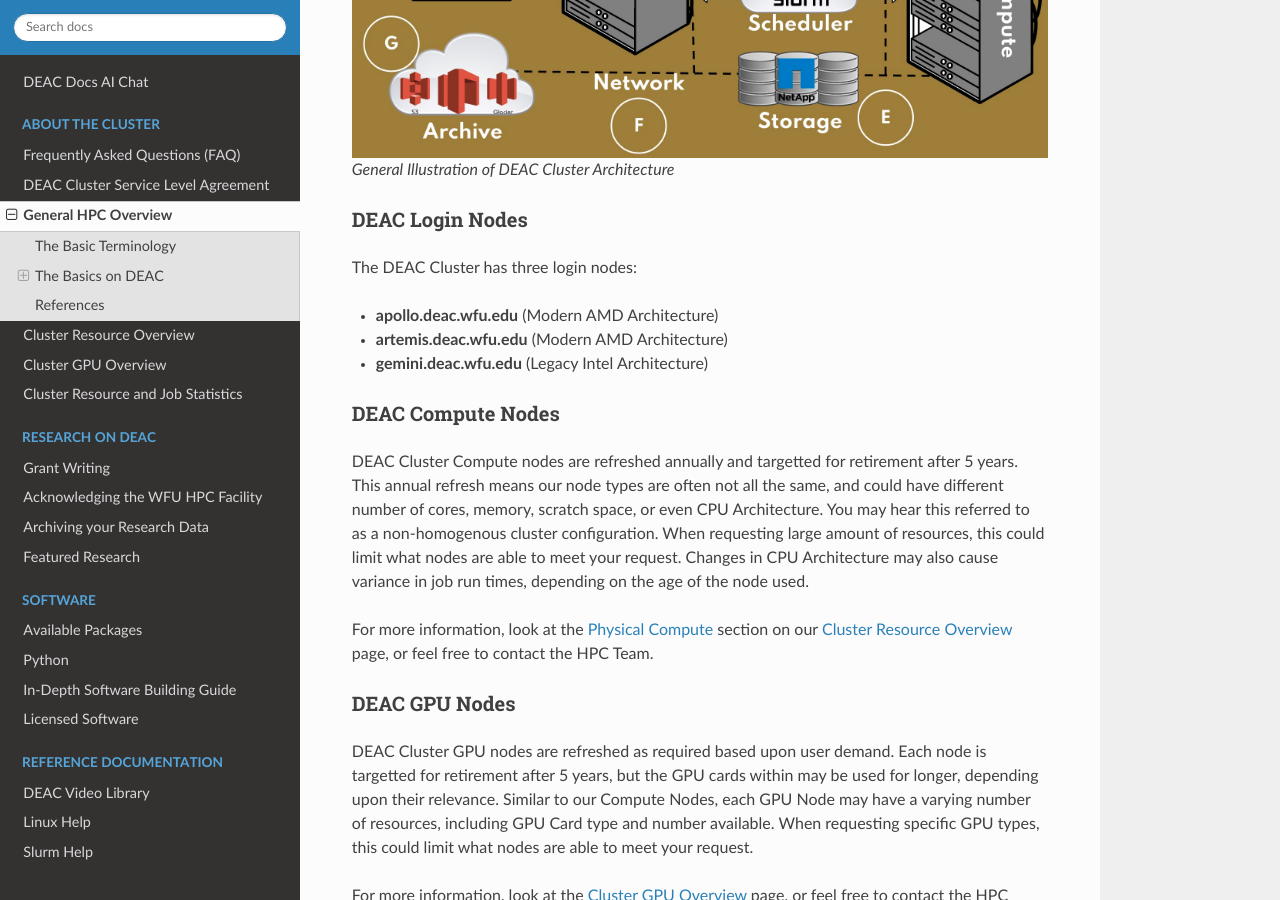
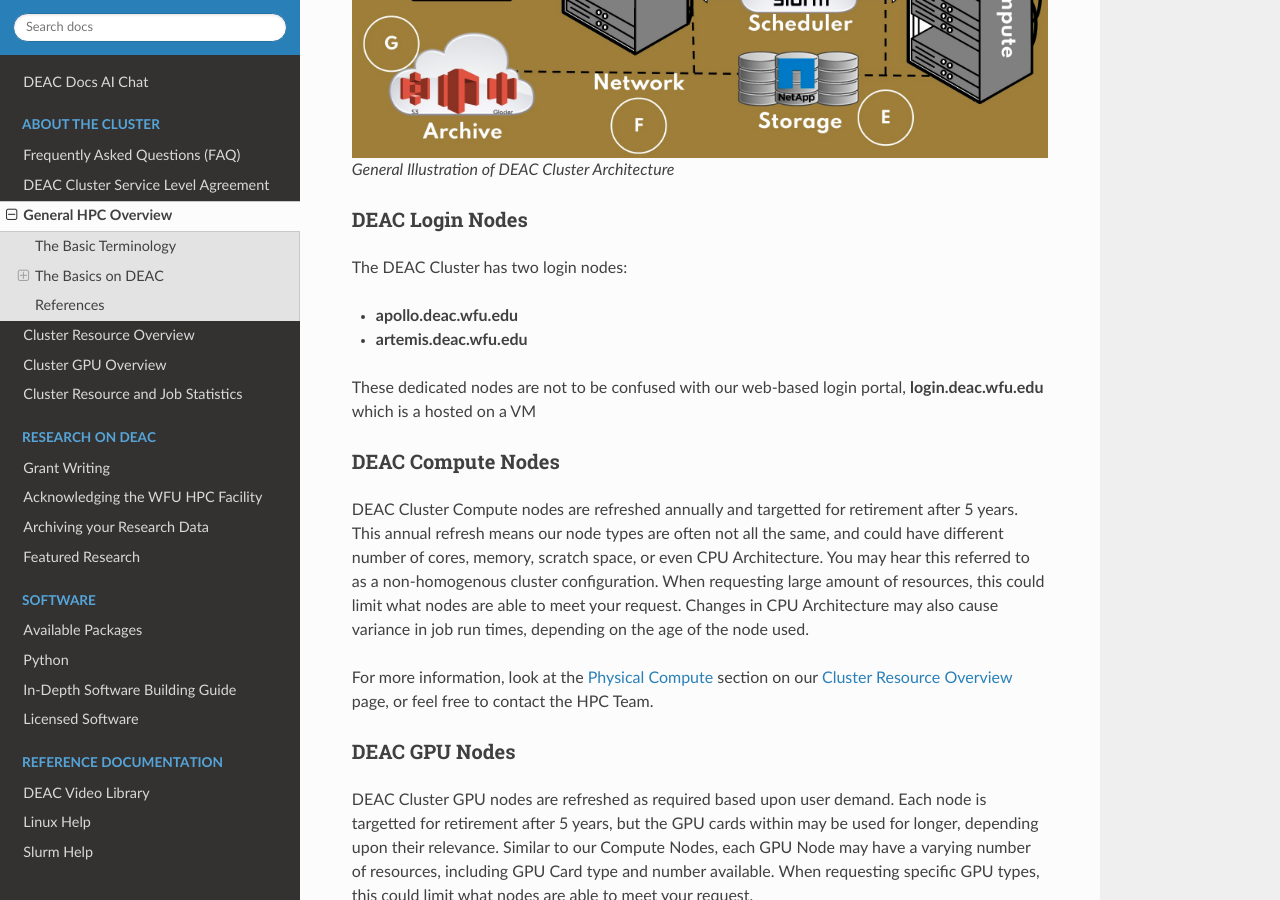
Before and after one commit to WFU-HPC/deac-docs, a Sphinx documentation site: the page built from source/cluster-general_overview.rst, in a window 1280 px wide and 900 px high, scrolled down 1883 px. Built offline with Sphinx 7.4.7 and the Read the Docs theme 3.1.0, drawn with Linux system fonts in a browser that asks for light colours.

Commit message:
Removing gemini reference from wiki

```diff
--- a/source/cluster-general_overview.rst
+++ b/source/cluster-general_overview.rst
@@ -57,14 +57,17 @@
 
     General Illustration of DEAC Cluster Architecture
 
+
+
 DEAC Login Nodes
 ----------------
 
-The DEAC Cluster has three login nodes:
+The DEAC Cluster has two login nodes:
 
-* **apollo.deac.wfu.edu** (Modern AMD Architecture)
-* **artemis.deac.wfu.edu** (Modern AMD Architecture)
-* **gemini.deac.wfu.edu** (Legacy Intel Architecture)
+* **apollo.deac.wfu.edu**
+* **artemis.deac.wfu.edu**
+
+These dedicated nodes are not to be confused with our web-based login portal, **login.deac.wfu.edu** which is a hosted on a VM
 
 DEAC Compute Nodes
 ------------------
```
